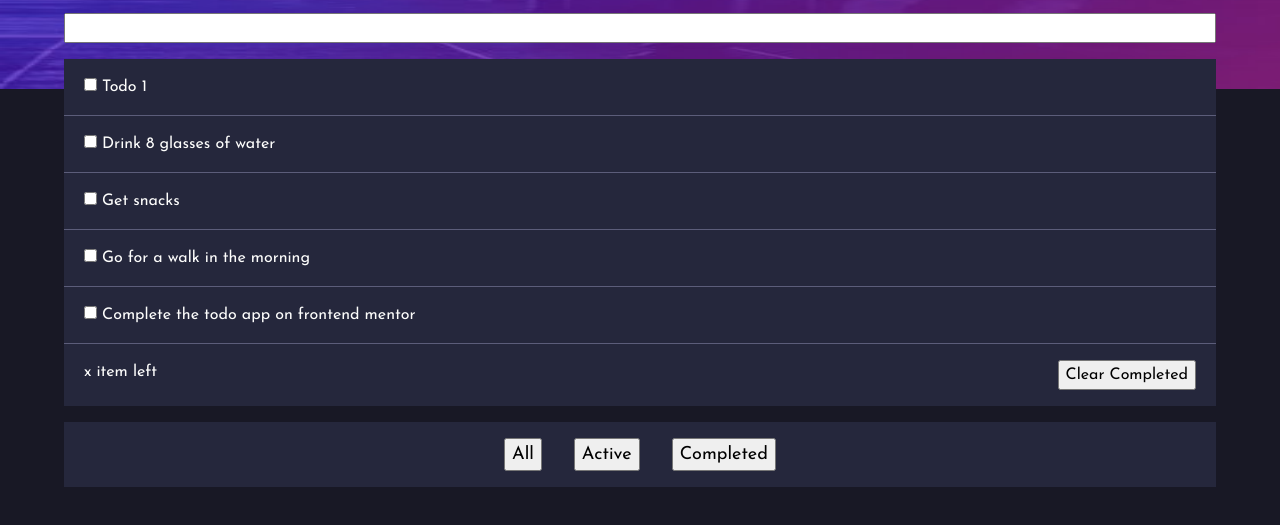
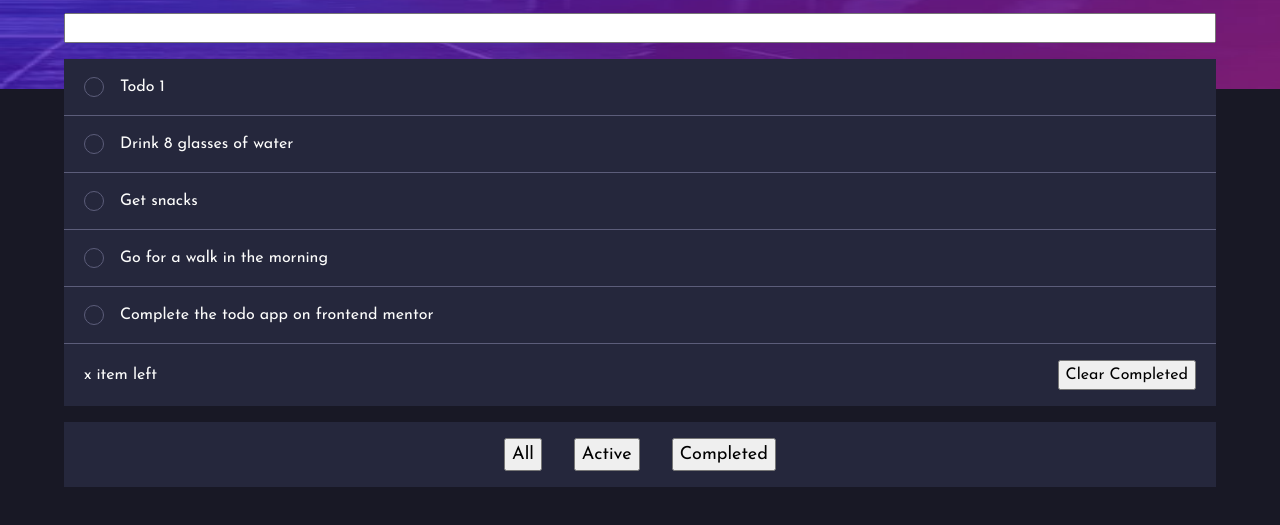
Before and after one commit to advide2001/todo-app, a website built with Vite: page index.html in a window 1280 px wide. Shown: the part 111-636 px from the top of the page. Built offline with nearby package versions, Linux system fonts and the light colour scheme.

Commit message:
Styled checkboxes for the list item

```diff
--- a/sass/components/_list-items.scss
+++ b/sass/components/_list-items.scss
@@ -1,7 +1,33 @@
+.todo-list__item {
+  display: flex;
+  align-items: center;
+  background-color: hsl(var(--clr-primary-300));
+  padding: 1rem 1.25rem;
+}
+
 .todo-list > *:not(:last-child) {
   border-bottom: 1px solid hsl(var(--clr-primary-200));
 }
-.todo-list__item {
-  background-color: hsl(var(--clr-primary-300));
-  padding: 1rem 1.25rem;
+
+.item__checkbox {
+  appearance: none;
+  margin-right: 1rem;
+  width: 1.25rem;
+  aspect-ratio: 1/1;
+  border: 1px solid hsl(var(--clr-primary-200));
+  border-radius: 50%;
+
+  &:focus,
+  &:hover {
+    border: 1px solid hsl(var(--clr-neutral-500));
+  }
+
+  &:checked {
+    // Add bg color, add bg image and remove border
+    background-color: hsl(var(--clr-neutral-500));
+    background-image: url(../../public/images/icon-check.svg);
+    border: none;
+    background-position: center;
+    background-repeat: no-repeat;
+  }
 }
```
